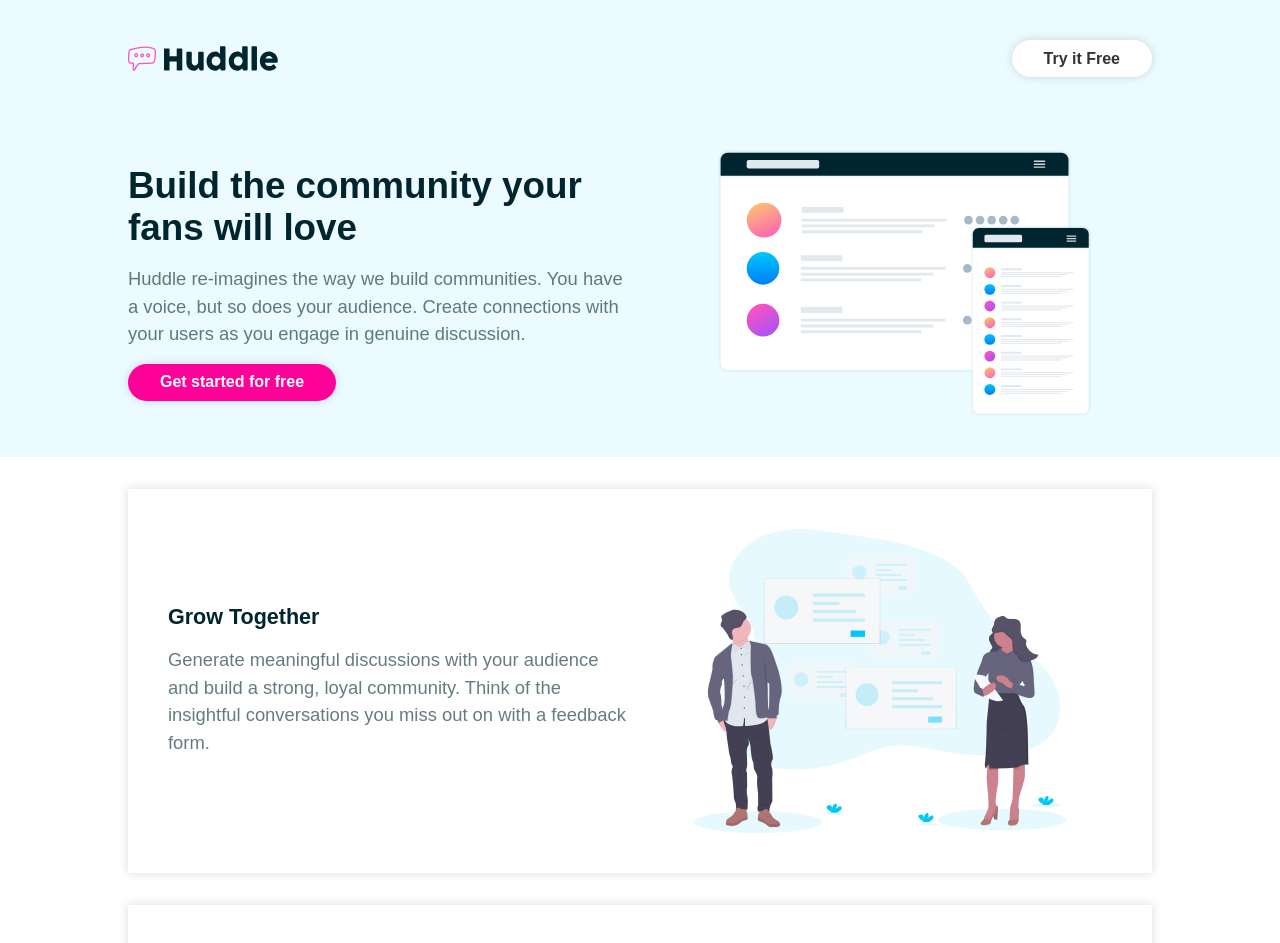
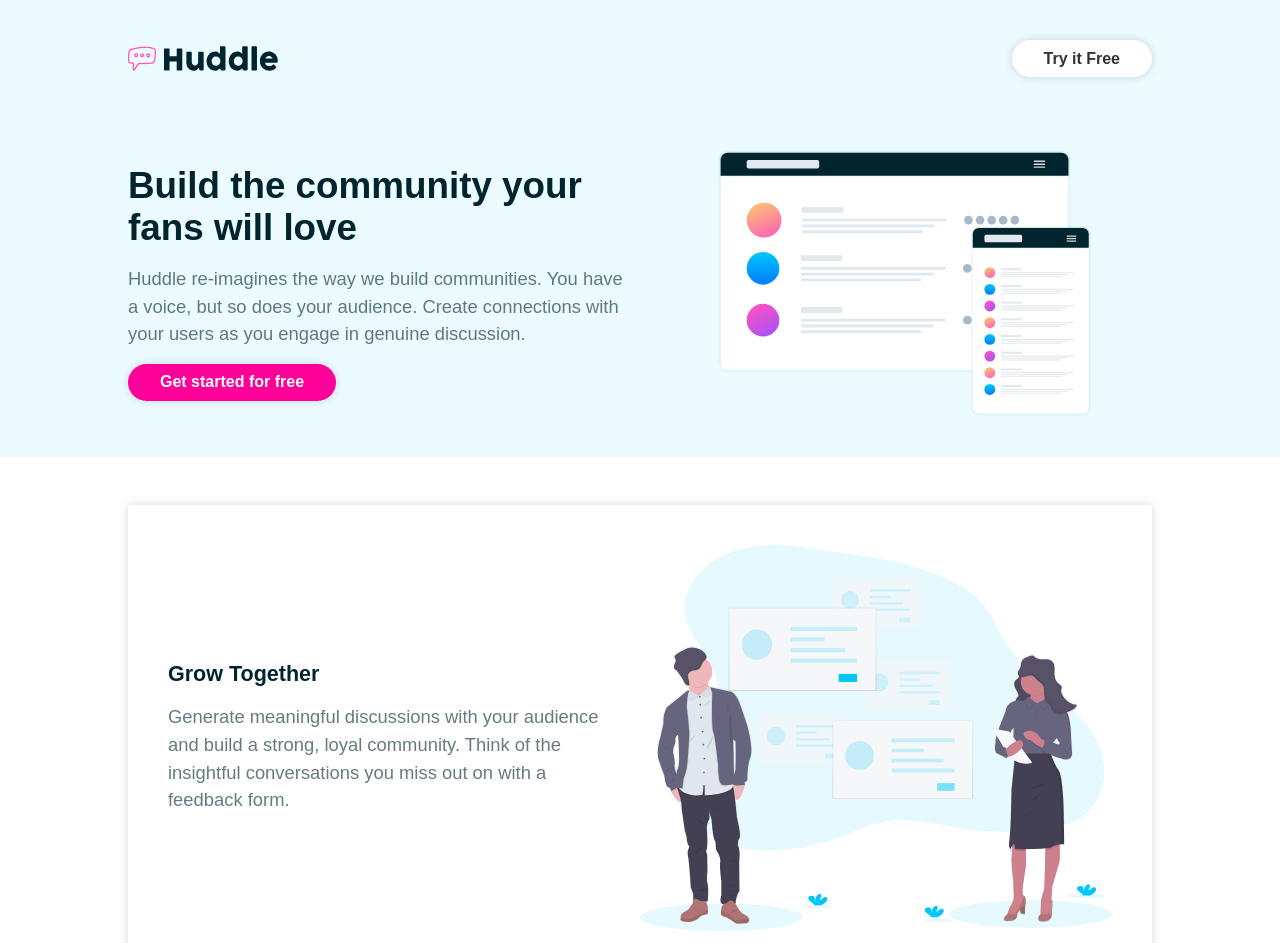
Before and after one commit to ksrinreddy/styled-components-basics-practice-with-project, a React (Create React App) app: page / in a window 1280 px wide. Shown: the top 943 px of the page. Built offline with nearby package versions, Linux system fonts and the light colour scheme.

Commit message:
structured and styled cards, update container, header styles

```diff
--- a/src/App.js
+++ b/src/App.js
@@ -25,7 +25,7 @@ const App = () => {
       <>
         <GlobalStyles />
         <Header />
-        <Container>
+        <Container ptb="3rem">
           {content.map((item) => {
             return <Card key={item.id} item={item} />;
           })}
--- a/src/components/Card.js
+++ b/src/components/Card.js
@@ -4,7 +4,7 @@ import { Info, StyledCard } from "./styles/Card.styled";
 const Card = ({ item }) => {
   const { id, title, body, image } = item;
   return (
-    <StyledCard>
+    <StyledCard layout={id % 2 === 0 && "row-reverse"}>
       <Info>
         <h3>{title}</h3>
         <p>{body}</p>
--- a/src/components/styles/Card.styled.js
+++ b/src/components/styles/Card.styled.js
@@ -1,25 +1,21 @@
 import styled from "styled-components";
 
 export const StyledCard = styled.article`
-  display: grid;
-  align-items: center;
-  justify-content: center;
-  row-gap: 1rem;
+  display: flex;
+  flex-direction: column;
+  gap: 1rem;
   padding: calc(40 * 0.0625rem);
   box-shadow: 0 0 0.625rem rgba(0 0 0 / 0.15);
 
   img {
-    width: 80%;
-    margin-inline: auto;
-
-    /* @media screen and (min-width: ${({ theme }) => theme.screens.medium}) {
-      grid-column: ${({ layout }) => layout || "0 / 1"};
-    } */
+    @media screen and (min-width: ${({ theme }) => theme.screens.medium}) {
+      width: 50%;
+    }
   }
 
   @media screen and (min-width: ${({ theme }) => theme.screens.medium}) {
-    grid-template-columns: repeat(2, 1fr);
-    column-gap: 1rem;
+    flex-direction: ${({ layout }) => layout || "row"};
+    align-items: center;
   }
 `;
 
--- a/src/components/styles/Container.styled.js
+++ b/src/components/styles/Container.styled.js
@@ -4,6 +4,7 @@ export const Container = styled.div`
   width: 90vw;
   max-width: 64rem;
   margin-inline: auto;
+  padding-block: ${({ ptb }) => ptb};
 
   display: grid;
   row-gap: 2rem;
--- a/src/components/styles/Header.styled.js
+++ b/src/components/styles/Header.styled.js
@@ -5,7 +5,6 @@ export const StyledHeader = styled.header`
   //   background: ${(props) => props.bg};
   background: ${({ theme }) => theme.colors.header};
   padding: 2.5rem 0;
-  margin-bottom: 2rem;
 `;
 
 export const Grid = styled.div`
```
